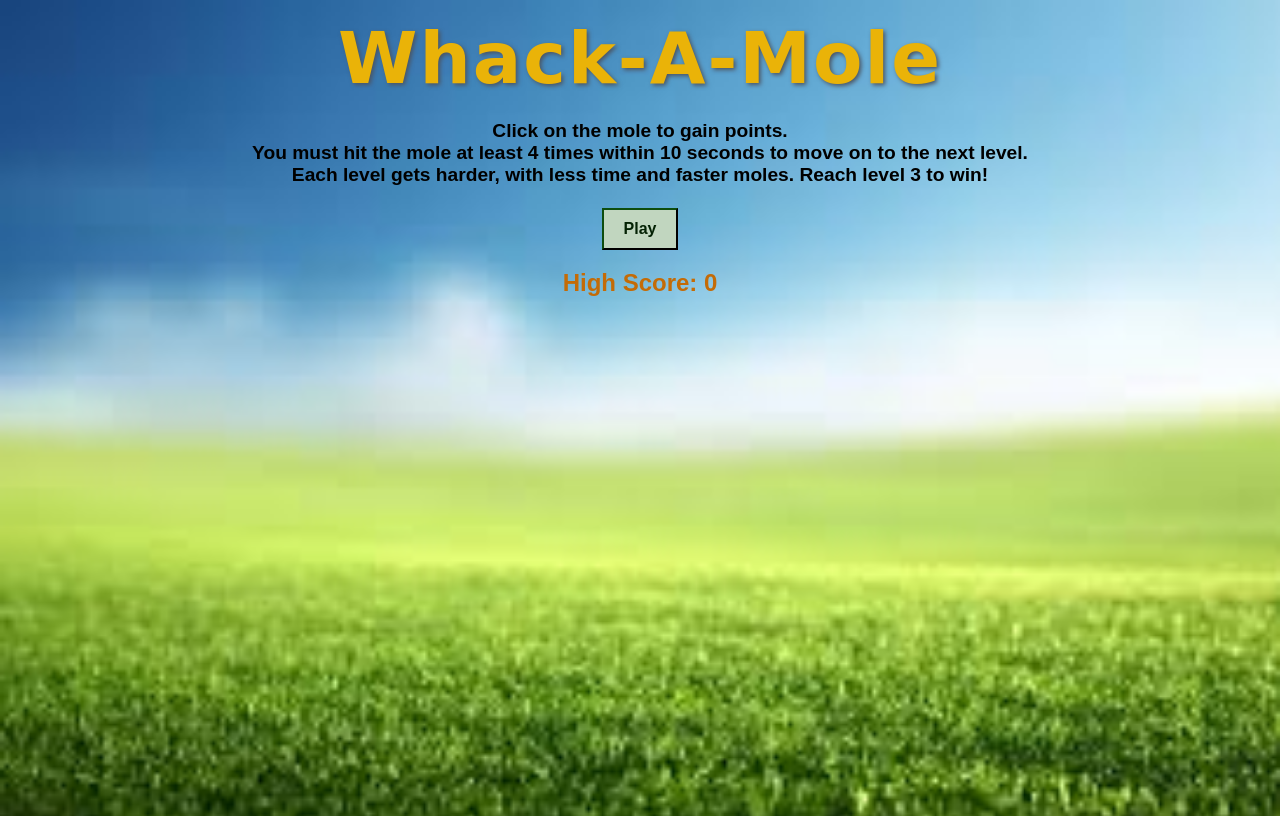
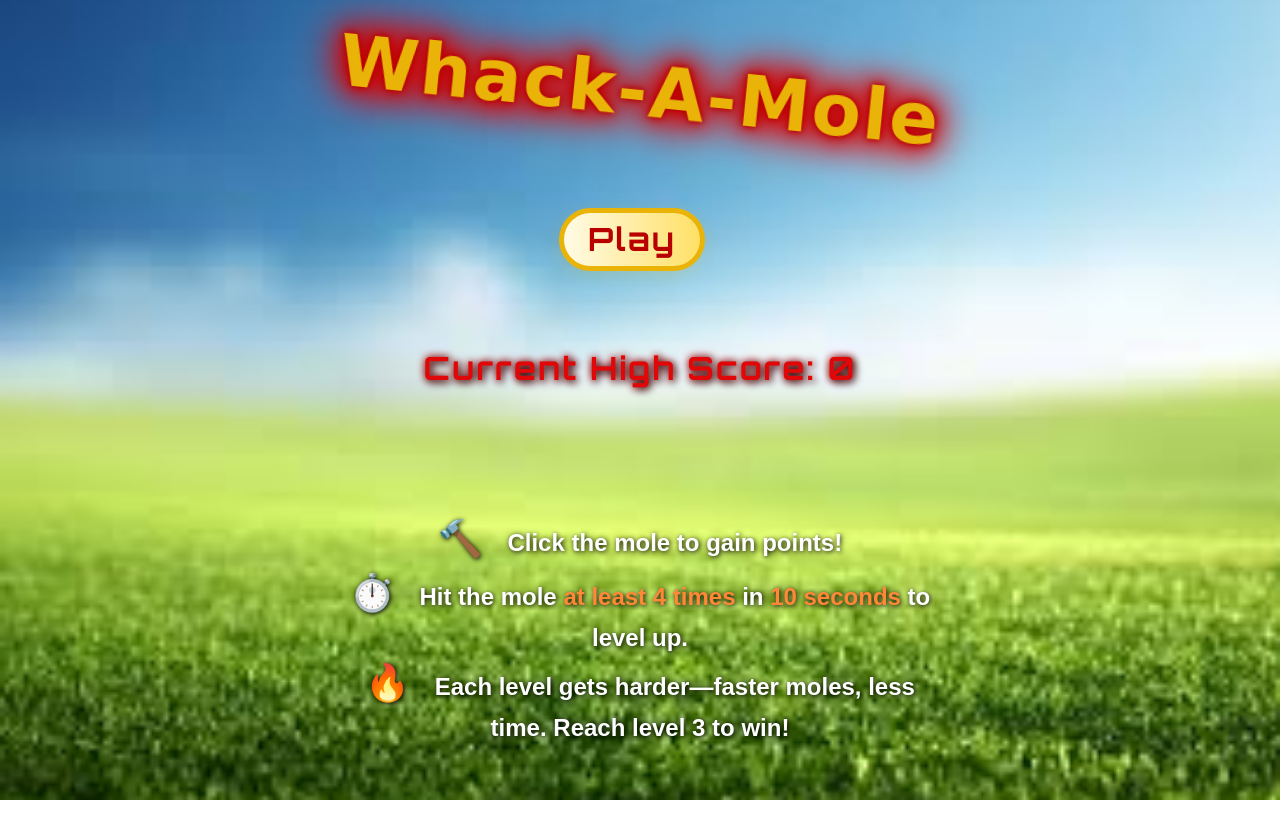
Before and after one commit to MajerAsh/whackAmole, a React (Vite) app: page / in a window 1280 px wide. Built offline with nearby package versions, Linux system fonts and the light colour scheme.

Commit message:
lots of style

```diff
--- a/src/App.jsx
+++ b/src/App.jsx
@@ -25,7 +25,7 @@ function Main() {
   const { gameState, message } = useGame();
   return (
     <div className={gameState === "playing" ? "game-playing" : ""}>
-      <h1>Whack-A-Mole</h1>
+      <h1 className={gameState === "welcome" ? "rock" : ""}>Whack-A-Mole</h1>
       {gameState === "playing" && <GameView />}
       {(gameState === "message" || gameState === "gameOver") && (
         <MessageScreen message={message} />
--- a/src/MoleContext.jsx
+++ b/src/MoleContext.jsx
@@ -31,9 +31,9 @@ export function GameProvider({ children }) {
 
   //mole switch speed per level
   const getMoleSpeed = (level) => {
-    if (level === 1) return 1400;
-    if (level === 2) return 1000;
-    return 700;
+    if (level === 1) return 1000;
+    if (level === 2) return 750;
+    return 600;
   };
 
   useEffect(() => {
--- a/src/WelcomeScreen.jsx
+++ b/src/WelcomeScreen.jsx
@@ -5,22 +5,32 @@ export default function WelcomeScreen() {
 
   return (
     <div className="welcome">
-      <div className="instructions"> Click on the mole to gain points.</div>
-      <div className="instructions">
-        {" "}
-        You must hit the mole at least 4 times within 10 seconds to move on to
-        the next level.
-      </div>
-      <div className="instructions">
-        {" "}
-        Each level gets harder, with less time and faster moles. Reach level 3
-        to win!
+      <button onClick={startGame}>Play</button>
+      <p>
+        <strong>Current High Score: {highScore}</strong>
+      </p>
+      <div className="instructions-list">
+        <div className="instruction">
+          <span role="img" aria-label="hammer">
+            🔨
+          </span>{" "}
+          Click the mole to gain points!
+        </div>
+        <div className="instruction">
+          <span role="img" aria-label="timer">
+            ⏱️
+          </span>{" "}
+          Hit the mole <strong>at least 4 times</strong> in{" "}
+          <strong>10 seconds</strong> to level up.
+        </div>
+        <div className="instruction">
+          <span role="img" aria-label="fire">
+            🔥
+          </span>{" "}
+          Each level gets harder—faster moles, less time. Reach level 3 to win!
+        </div>
       </div>
       <br />
-      <button onClick={startGame}>Play</button>
-      <p>
-        <strong>High Score: {highScore}</strong>
-      </p>
     </div>
   );
 }
--- a/src/index.css
+++ b/src/index.css
@@ -22,15 +22,47 @@ body {
   margin: 0 auto;
 }
 
+/*====title=====*/
+h1,
+h1.rock {
+  display: inline-block;
+}
+
 h1 {
   font-size: 4.5rem;
   color: #eab308; /* golden yellow */
   text-shadow: 2px 2px 4px #4b5563; /* soft dark shadow */
   font-family: "Comic Sans MS", "Chalkboard SE", "Marker Felt", cursive;
   letter-spacing: 2px;
-  margin-top: 1rem;
-  margin-bottom: 1rem;
+  margin-top: 3rem;
+  margin-bottom: 2rem;
+  text-shadow: #b80000 0 0 5px, #b80000 0 0 10px, #b80000 0 0 20px,
+    #e60000 0 0 30px, #e60000 0 0 40px, #e60000 0 0 50px, #e60000 0 0 60px;
   animation: bounce 1s infinite;
+}
+/*===title animation===*/
+@keyframes rock {
+  0% {
+    transform: rotate(-8deg);
+  }
+  20% {
+    transform: rotate(8deg);
+  }
+  40% {
+    transform: rotate(-6deg);
+  }
+  60% {
+    transform: rotate(6deg);
+  }
+  80% {
+    transform: rotate(-4deg);
+  }
+  100% {
+    transform: rotate(0deg);
+  }
+}
+h1.rock {
+  animation: rock 1.2s infinite;
 }
 
 div.welcome {
@@ -38,9 +70,47 @@ div.welcome {
   font-size: larger;
 }
 
+/* ==============instructiions================= */
+.instruction {
+  font-size: 1.5rem;
+  max-width: 600px;
+  margin: 0 auto;
+  text-align: center;
+  color: white;
+  text-shadow: 1px 1px 5px #000; /* subtle dark shadow */
+  line-height: 1.5;
+  padding: 0 1rem;
+}
+.instruction strong {
+  color: #ff8736;
+  font-weight: bold;
+}
+.instruction span[role="img"] {
+  font-size: 1.5em;
+  margin-right: 0.5em;
+}
+
+.instructions-steps {
+  margin: 2rem auto 1rem auto;
+  display: flex;
+  flex-direction: column;
+  gap: 1.2rem;
+  max-width: 420px;
+}
+
+/*===high score display===*/
 .welcome p strong {
-  color: #c46b06;
-  font-size: 1.5rem;
+  color: #df0707;
+  font-size: 2rem;
+  font-family: "Orbitron", "Impact", "Arial Black", sans-serif;
+  letter-spacing: 2px;
+  text-shadow: 2px 2px 8px #000, 0 0 8px #e60000;
+  /* background: linear-gradient(90deg, #fdd32a 0%, #9c7708 100%);*/
+  padding: 0.3em 1em;
+  border-radius: 0.5em;
+  display: inline-block;
+  margin-top: 1rem;
+  margin-bottom: 6rem;
 }
 
 .welcome,
@@ -53,22 +123,31 @@ div.welcome {
   position: relative;
 }
 
+/*===mole animation====*/
 .mole {
   background-image: url("/mole.png");
 }
 
-button {
-  padding: 10px 20px;
-  font-size: 16px;
+/*===play btn====*/
+.welcome button {
+  margin-top: 1.5rem;
+  margin-right: 1rem;
+  padding: 0.4rem 1.5rem;
+  font-size: 2rem;
+  border: 5px solid #eab308;
+  border-radius: 1.5em;
+  background: linear-gradient(90deg, #fffbe6 0%, #ffe066 100%);
+  color: #b80000;
+  font-family: "Orbitron", "Impact", "Arial Black", sans-serif;
+  box-shadow: 0 4px 16px rgba(234, 179, 8, 0.18);
+  transition: transform 0.1s;
   font-weight: bold;
-  background: rgb(193, 214, 191);
-  border-color: rgb(14, 77, 14);
-  color: rgb(4, 34, 4);
+  letter-spacing: 2px;
+  margin-bottom: 2rem;
 }
-
-button:hover {
-  cursor: pointer;
-  background-color: rgb(187, 176, 162);
+.welcome button:hover {
+  background: #ffe066;
+  transform: scale(1.08) rotate(-2deg);
 }
 
 .bang {
--- a/src/level.css
+++ b/src/level.css
@@ -1,9 +1,9 @@
 /* ===== level display ===== */
 .level-display {
-  font-size: 3rem;
+  font-size: 2rem;
   font-weight: bold;
-  margin-top: 1.5rem;
-  color: #eab308;
+  margin-top: 0.5rem;
+  color: #ffe69b;
   text-shadow: 2px 2px 8px #4b5563;
   animation: none;
   display: inline-block;
@@ -36,18 +36,19 @@
 .game-message {
   font-size: 2rem;
   font-weight: bold;
-  margin-top: 1rem;
   animation: pop 0.7s;
   color: #eab308;
   text-shadow: 2px 2px 8px #4b5563;
 }
 
 .game-message.levelup {
-  color: #22c55e; /* green */
+  color: #22c55e !important; /* green */
+  font-weight: bold;
 }
 
 .game-message.gameover {
-  color: #e60000; /* red */
+  color: #e60000 !important; /* red */
+  font-weight: bold;
 }
 
 .game-message.win {
@@ -72,17 +73,24 @@
 /* ===== try again on game over or you win screen ===== */
 .retry-btn {
   margin-top: 1.5rem;
-  padding: 0.7rem 2rem;
-  font-size: 1.2rem;
-  background: #eab308;
-  color: #222;
-  border: none;
-  border-radius: 0.5rem;
+  margin-right: 1rem;
+  padding: 0.4rem 1.5rem;
+  font-size: 1.4rem;
+  background: linear-gradient(90deg, #ffe066 0%, #eab308 100%);
+  color: #b80000;
+  border: 2px solid #eab308;
+  border-radius: 2em;
+  font-family: "Orbitron", "Impact", "Arial Black", sans-serif;
+  font-weight: bold;
+  letter-spacing: 2px;
+  box-shadow: 0 4px 16px rgba(234, 179, 8, 0.18), 0 2px 8px rgba(0, 0, 0, 0.18),
+    0 8px 24px -4px #eab30866;
   cursor: pointer;
-  font-weight: bold;
-  box-shadow: 0 2px 8px rgba(0, 0, 0, 0.1);
-  transition: background 0.2s;
+  transition: background 0.2s, color 0.2s, transform 0.12s, box-shadow 0.2s;
 }
 .retry-btn:hover {
-  background: #facc15;
+  background: #ffe066;
+  color: #e60000;
+  transform: scale(1.08) rotate(-2deg);
+  box-shadow: 0 6px 24px rgba(234, 179, 8, 0.28);
 }
```
